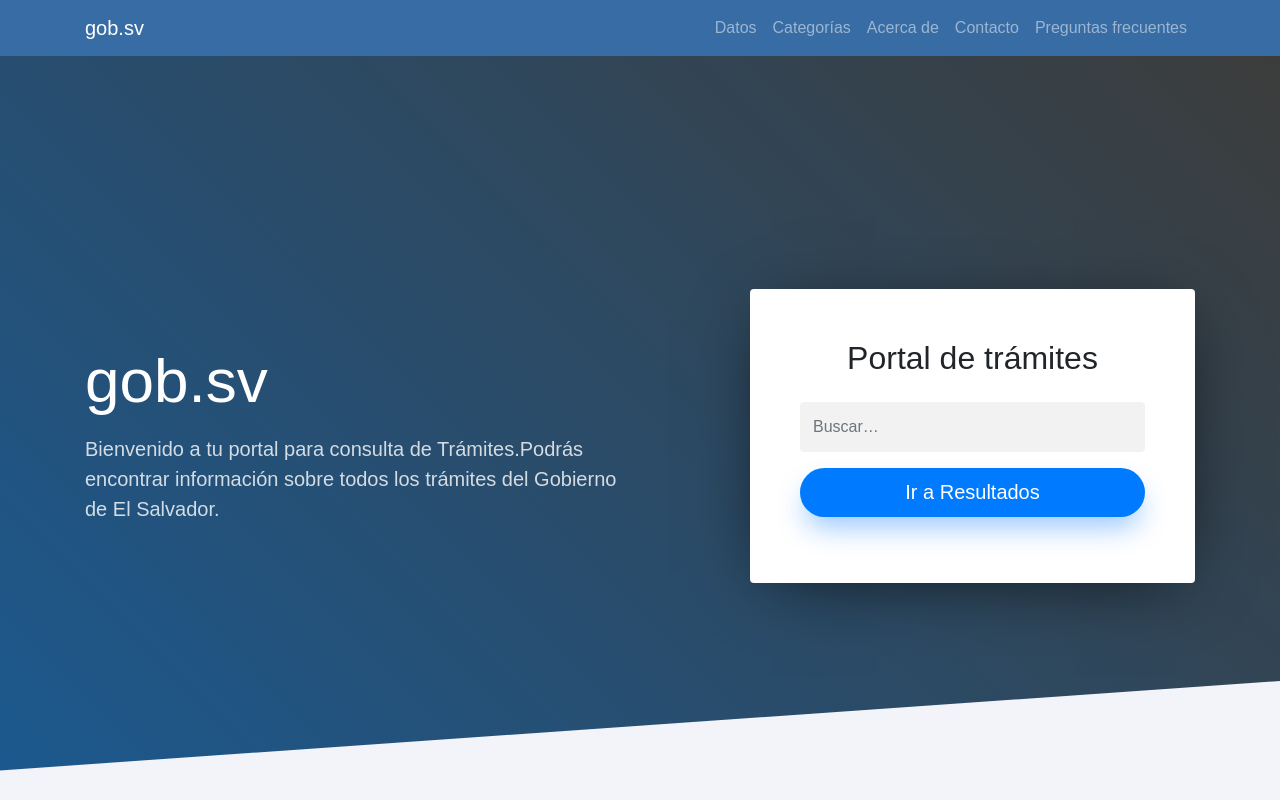
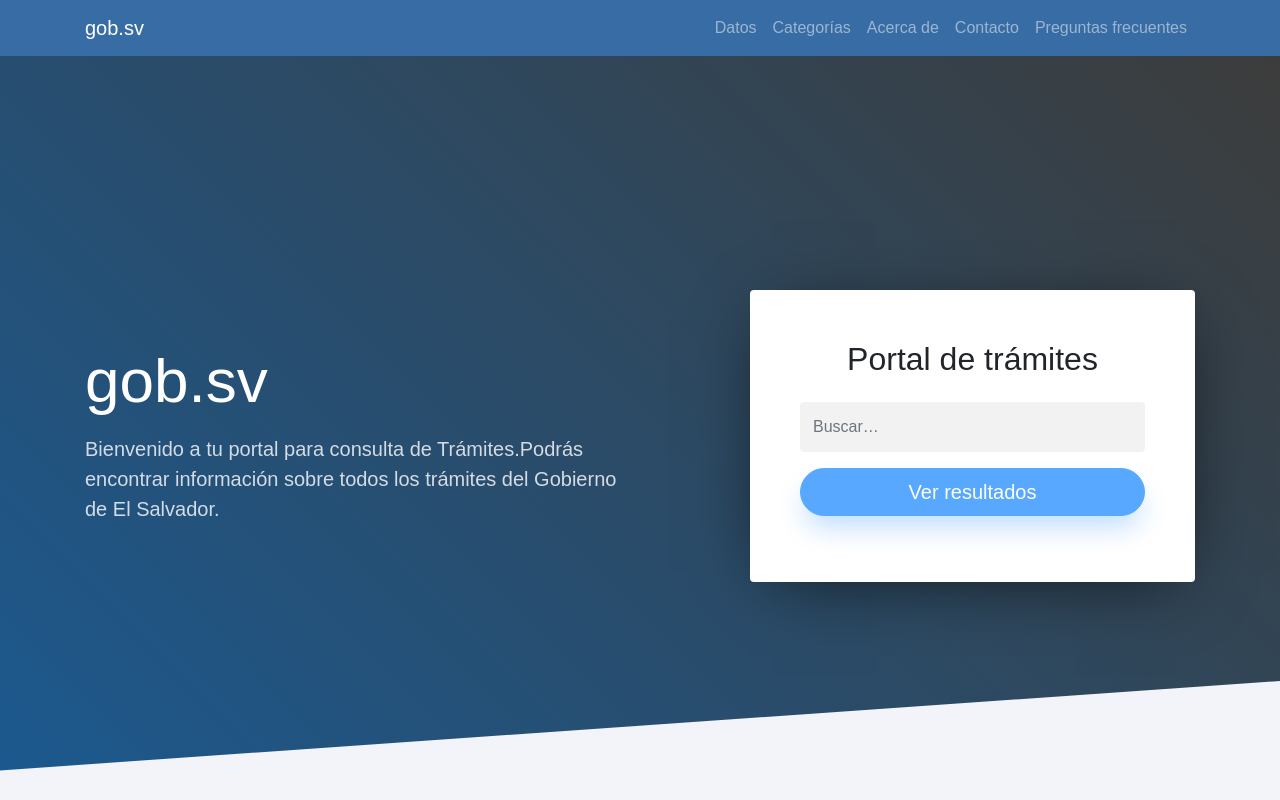
Before and after one commit to OMR-El-Salvador/tramites-web, a React (Create React App) app: page / in a window 1280 px wide. Shown: the top 800 px of the page. Built offline with nearby package versions, Linux system fonts and the light colour scheme.

Commit message:
Added search validation and params

```diff
--- a/src/components/Procedure/Search.js
+++ b/src/components/Procedure/Search.js
@@ -1,20 +1,48 @@
 import React, { Component } from 'react'
-import { Link } from 'react-router-dom'
+import { withRouter } from 'react-router-dom'
 
-export default class ProcedureSearch extends Component {
+class ProcedureSearch extends Component {
+  constructor(props) {
+    super(props);
+    this.state = { value: '' };
+
+    this.handleChange = this.handleChange.bind(this);
+    this.handleSubmit = this.handleSubmit.bind(this);
+  }
+
+  handleChange(event) { this.setState({ value: event.target.value }); }
+
+  handleSubmit(event) {
+    event.preventDefault();
+    if (this.state.value !== '') this.props.history.push('/procedures?term='+this.state.value);
+  }
+
   render() {
     return (
-      <div className="col-md-5 relative align-self-center">
-        <form action="#" className="bg-white rounded pb_form_v1">
-          <h2 className="mb-4 mt-0 text-center">Portal de trámites</h2>
-          <div className="form-group">
-            <input type="text" className="form-control pb_height-50 reverse" placeholder="Buscar…" />
+      <div className='col-md-5 relative align-self-center'>
+        <form onSubmit={this.handleSubmit} className='bg-white rounded pb_form_v1'>
+          <h2 className='mb-4 mt-0 text-center'>Portal de trámites</h2>
+          <div className='form-group'>
+            <input
+              value={this.state.value}
+              onChange={this.handleChange}
+              type='text'
+              className='form-control pb_height-50 reverse'
+              placeholder='Buscar…'
+            />
           </div>
-          <div className="form-group">
-            <Link to="/procedures" type="submit" className="btn btn-primary btn-lg btn-block pb_btn-pill btn-shadow-blue">Ir a Resultados</Link>
+          <div className='form-group'>
+            <input
+              type="submit"
+              disabled={!this.state.value}
+              className="btn btn-primary btn-lg btn-block pb_btn-pill btn-shadow-blue"
+              value="Ver resultados"
+            />
           </div>
         </form>
       </div>
     )
   }
 }
+
+export default withRouter(ProcedureSearch)
```
